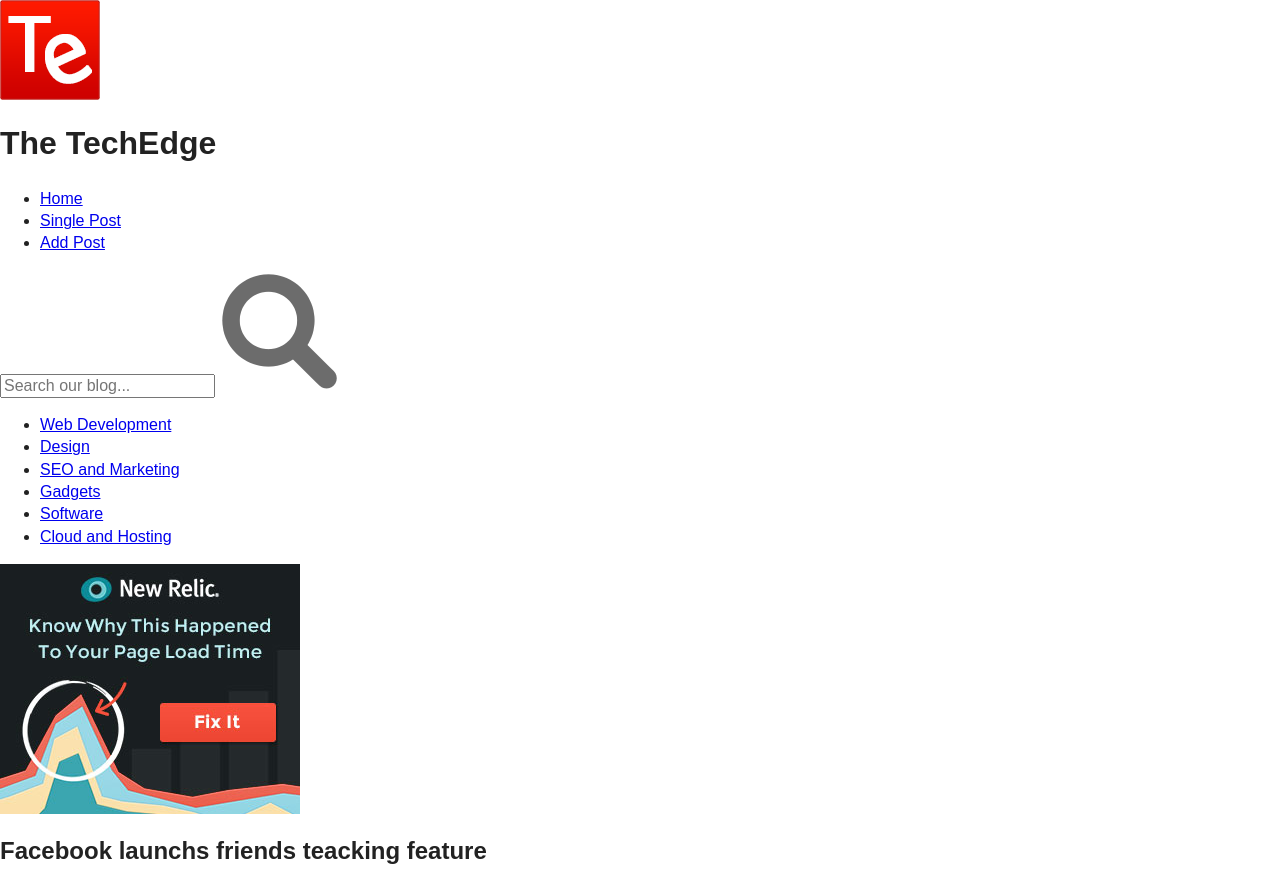
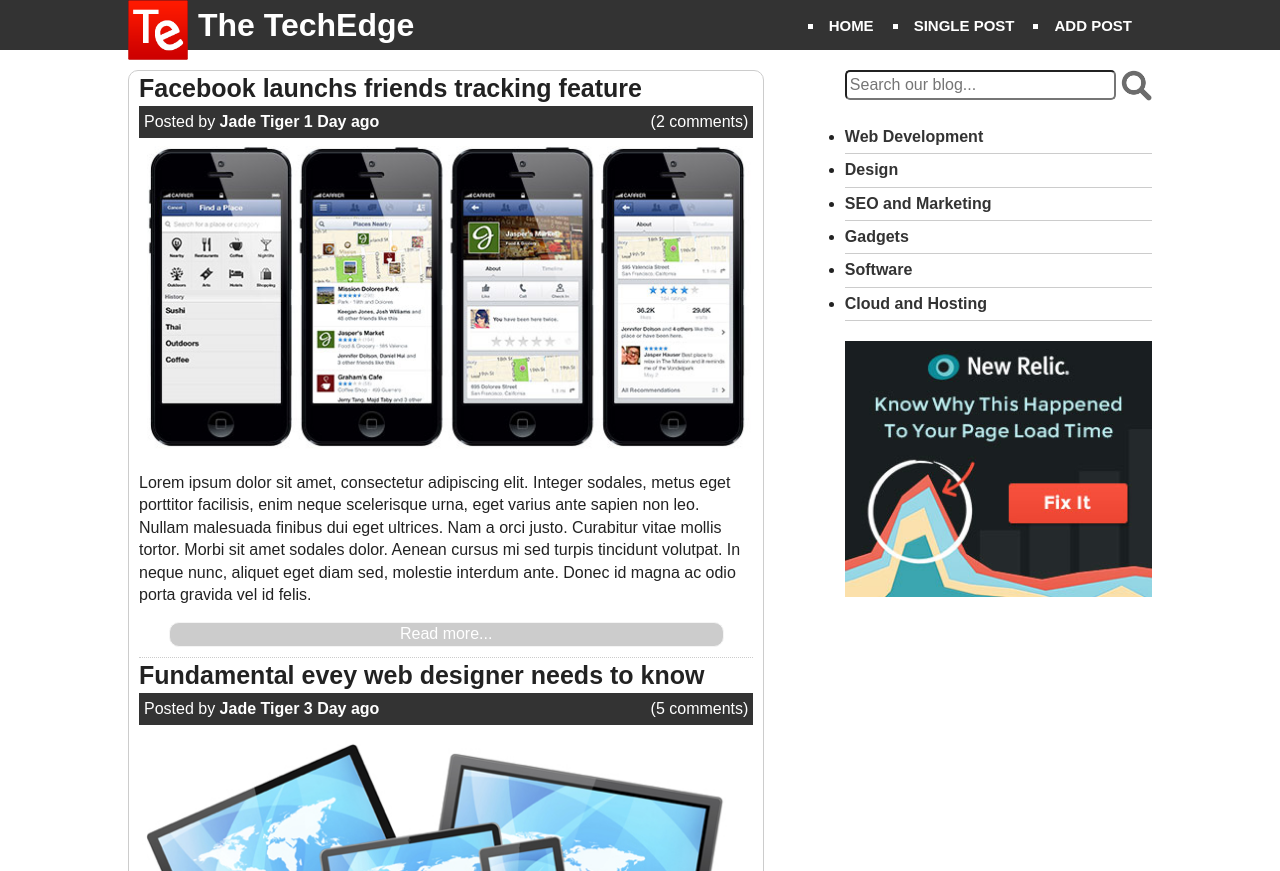
Before and after one commit to jadetiger88/jt-html5-blog, a plain HTML site: page index.html in a window 1280 px wide. Shown: the top 871 px of the page. Drawn offline with Linux system fonts and the light colour scheme.

Commit message:
Add CSS3 support

```diff
--- a/css/main.css
+++ b/css/main.css
@@ -56,13 +56,197 @@ textarea {
    Author's custom styles
    ========================================================================== */
 
+a {
+    color: #333;
+    text-decoration: none;
+}
+
+h2 {
+    font-size: 25px;
+}
+
+ul, ol {
+    margin: 0;
+    padding: 0;
+}
+
+.container {
+    width: 80%;
+    margin: 0 auto;
+    overflow: hidden;
+}
+
+#main-header {
+    background-color: #333;
+    overflow: hidden;
+    height: 50px;
+    margin-bottom: 20px;
+}
+
+#branding {
+    float: left;
+    width: 50%;
+}
+
+#branding h1 {
+    color: #fff;
+    padding: 3px 0  0 70px;
+    margin: 0 !important;
+}
+
+#branding img {
+    position: absolute;
+    width: 60px;
+}
+
+#main-nav {
+    width: 50%;
+    float: right;
+}
+
+#main-nav ul{
+    float: right;
+}
+
+#main-nav a {
+    color: #fff;
+}
+
+#main-nav li {
+    float: left;
+    padding: 15px 5px 0px 5px;
+    font-size: 15px;
+    font-weight: bold;
+    text-transform: uppercase;
+    color: #fff;
+    list-style: square;
+    margin: 0px 15px;
+}
+
+#main-content {
+    float: left;
+    width: 60%;
+    border: 1px solid #ccc;
+    padding: 0 10px;
+    border-radius: 10px;
+}
+
+article {
+    border-bottom: 1px dotted #ccc;
+    padding: 10px 0 px 20px 0;
+}
+
+article h2 {
+    margin: 0;
+    padding: 0;
+}
+
+article .meta {
+    margin: 0;
+    padding: 5px 5px;
+    background: #333;
+    color: #fff;
+}
+
+article .meta span {
+    float: right;
+}
+
+article .read-more {
+    background: #ccc;
+    color: #fff;
+    border-radius: 10px;
+    border: 1px solid #f4f4f4;
+    text-align: center;
+    display: block;
+    width: 90%;
+    margin: 10px auto;
+
+}
+
+article .read-more:hover {
+      border: 1px solid DarkGray;
+}
+article img {
+    width: 100%;
+}
+
+#sidebar {
+    float: right;
+    width: 30%;
+}
+.search {
+    float: right;
+}
+
+.search input[type="search"] {
+    border: #ccc 1 px solid;
+    border-radius: 5px;
+    height: 20px;
+    width: 85%;
+    padding: 3px;
+    float: left;
+}
 
 
+.search input[type="image"] {
+    width: 10%;
+    float: right;
+}
 
+.sub-nav {
+    padding: 20px 0px;
+}
 
+.sub-nav li {
+    font-size: 16px;
+    font-weight: bold;
+    padding: 5px 0;
+    border-bottom: 1px solid #ccc;
+}
 
+.sub-nav a {
+    color: #333;
 
+}
 
+.sub-nav a:hover {
+    color: red;
+
+}
+
+.ad img {
+    width: 100%;
+}
+
+.main-footer {
+    background: #333;
+    color: #fff;
+    margin-top: 20px;
+/*    height: 180px;
+    overflow: auto;
+*/}
+
+.main-footer a {
+    color: #fff;
+}
+
+.footer-left {
+    float: left;
+    width: 35%;
+    padding-top: 20px;
+}
+
+.footer-right {
+    float: right;
+    width: 65%;
+}
+
+.footer-nav {
+    float: left;
+    width: 31%;
+    padding-top: 20px;
+}
 
 
 
--- a/index.html
+++ b/index.html
@@ -31,7 +31,7 @@
             </div>
         </header>
         <div class="container">
-            <aside>
+            <aside id="sidebar">
                 <div class="search">
                     <form>
                         <input type="search" placeholder="Search our blog...">
@@ -39,7 +39,7 @@
                     </form>
                 </div>
                 <div class="clearfix"></div>
-                <nav id="sub-nav">
+                <nav class="sub-nav">
                     <ul>
                         <li><a href="#">Web Development</a></li>
                         <li><a href="#">Design</a></li>
@@ -53,10 +53,9 @@
                     <img src="img/ad.jpg" alt="Advertisement">
                 </div>
             </aside>
-            </div>
-            <section id="content">
+            <section id="main-content">
                 <article>
-                    <h2>Facebook launchs friends teacking feature</h2>
+                    <h2>Facebook launchs friends tracking feature</h2>
                     <div class="meta">
                         Posted by <strong>Jade Tiger 1 Day ago </strong><span> (2 comments)</span>
                     </div>
@@ -78,11 +77,12 @@
                     </footer>
                 </article>
             </section>
+            </div>
             <div class="clearfix"></div>
             <footer class="main-footer">
                 <div class="container">
-                    <div class="right-footer">
-                        <nav class="footer-nav">
+                    <div class="footer-right">
+                        <nav class="footer-nav sub-nav">
                             <ul>
                                 <li><a href="#" class="active" >Home</a></li>
                                 <li><a href="#">About Us</a></li>
@@ -92,7 +92,7 @@
                                 <li><a href="#">Privacy Policy</a></li>
                             </ul>
                         </nav>
-                        <nav class="footer-nav">
+                        <nav class="footer-nav sub-nav">
                             <ul>
                                 <li><a href="#" class="active" >Web Development</a></li>
                                 <li><a href="#">Design</a></li>
@@ -102,7 +102,7 @@
                                 <li><a href="#">SEO and Marketing</a></li>
                             </ul>
                         </nav>
-                        <nav class="footer-nav">
+                        <nav class="footer-nav sub-nav">
                             <ul>
                                 <li><a href="#" class="active" >Web Development</a></li>
                                 <li><a href="#">Design</a></li>
@@ -114,7 +114,7 @@
                         </nav>
                     </div>
                     <div class="footer-left">
-                        <p>Coptright &copy; 2015 Jade Tiger</p>
+                        <p>Copyright &copy; 2015 Jade Tiger</p>
                     </div>
                 </div>
             </footer>
```
